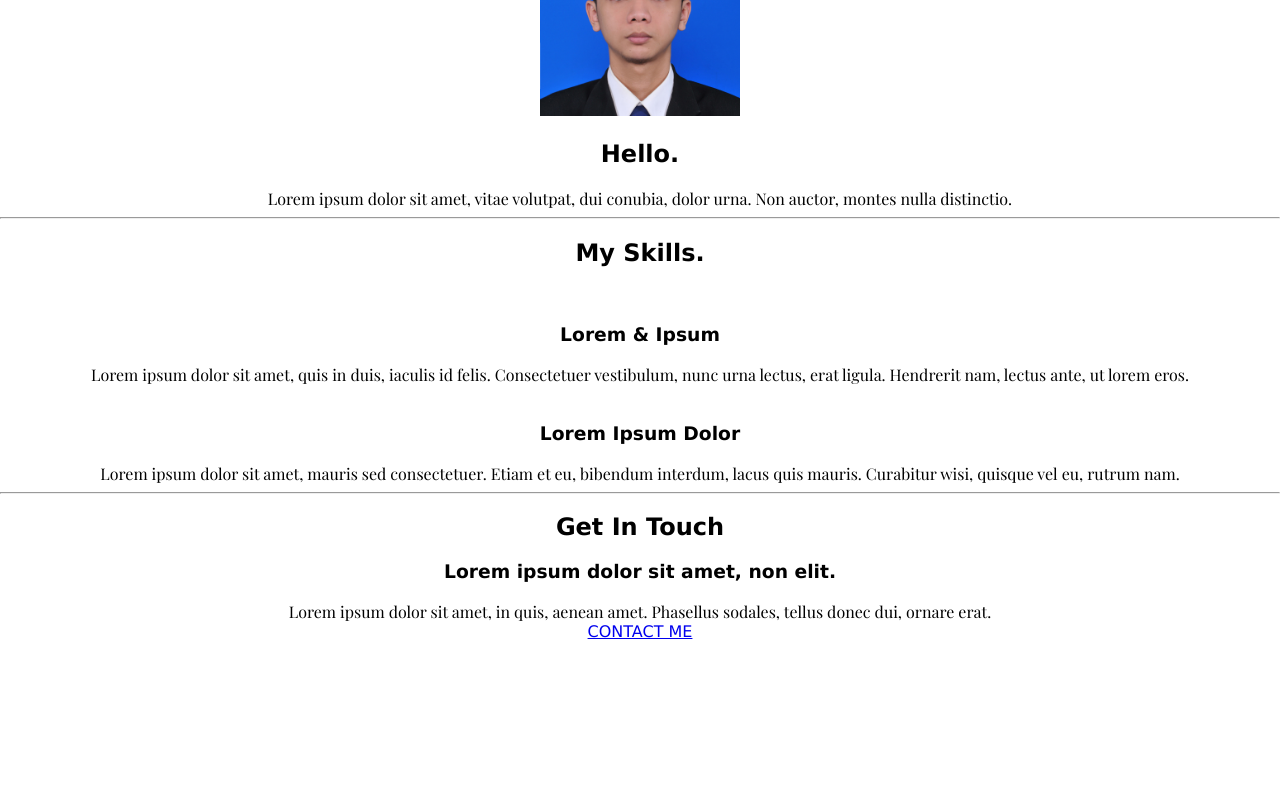
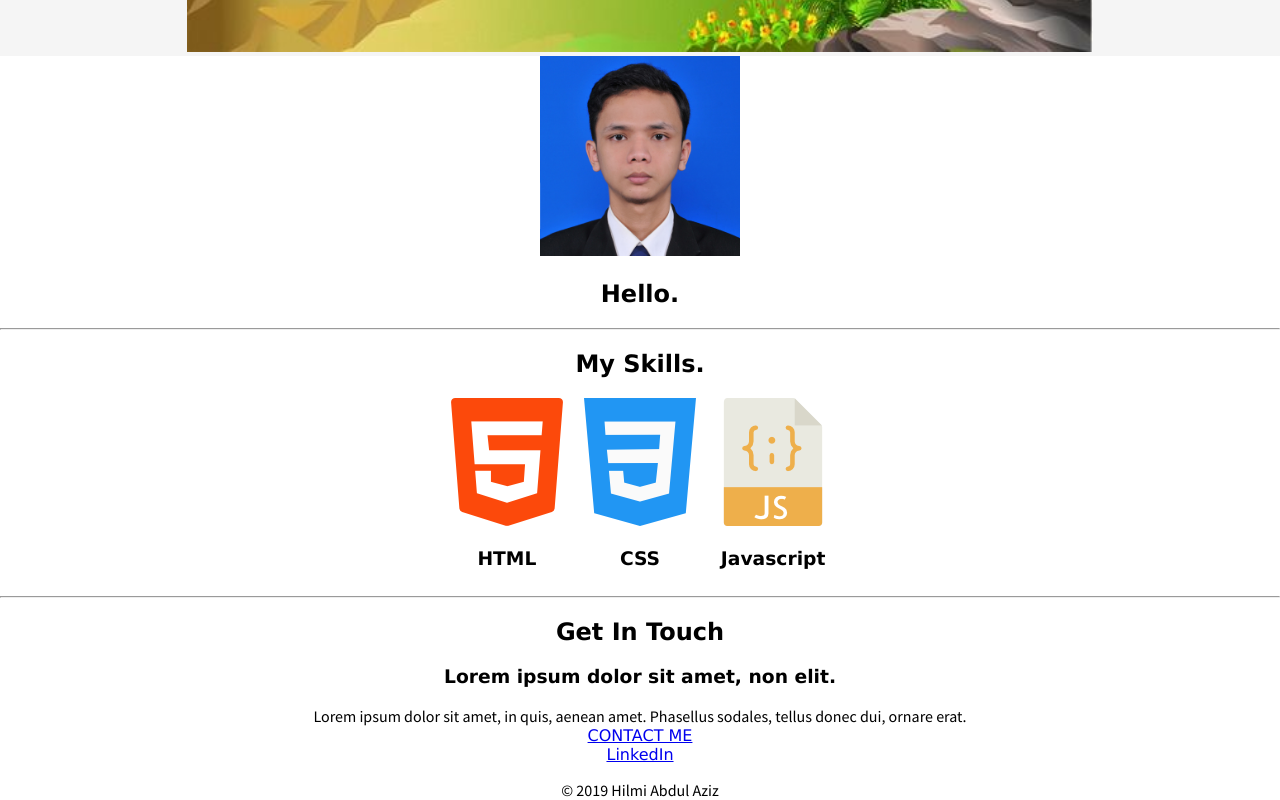
Before and after one commit to hilmi-a/CV, a plain HTML site: page cv.html in a window 1280 px wide. Shown: the part 640-1440 px from the top of the page. Before the commit the page ends 1281 px from the top, so only its background shows below. Drawn offline with nearby package versions, Linux system fonts and the light colour scheme; a script that the page names is missing.

Commit message:
add skills

```diff
--- a/css/main.css
+++ b/css/main.css
@@ -3,6 +3,11 @@ body{
     text-align: center;
     font-family: verdana, sans-serif;
 }
+
+.hidden{
+    display: none;
+}
+
 
 .top-container{
     background-color: #f5f5f5;
@@ -19,7 +24,7 @@ body{
 }
 
 .mountain{
-
+    height: 500px;
 
 }
 
@@ -38,13 +43,19 @@ h1{
 
 p{
     margin-bottom: 0;
-    font-family: 'Playfair Display', serif;
+    /* font-family: 'Playfair Display', serif; */
+    /* font-family: 'Pacifico', cursive; */
+    font-family: 'Source Sans Pro', sans-serif;
 }
 .mid-container{
     /* background-color: #30e3ca;
     width: 200px;
     height: 200px; */
 
+}
+
+.skill-row{
+    display: inline-block;
 }
 
 .profile-photo{
--- a/cv.html
+++ b/cv.html
@@ -6,7 +6,8 @@
     <title>Web CV</title>
     <meta name="viewport" content="width=device-width, initial-scale=1">
     <link rel="stylesheet" type="text/css" media="screen" href="css/main.css">
-    <link href="https://fonts.googleapis.com/css?family=Merriweather|Pacifico|Playfair+Display" rel="stylesheet">
+    <link href="https://fonts.googleapis.com/css?family=Merriweather|Pacifico|Playfair+Display|Source+Sans+Pro" rel="stylesheet">
+
     <script src="main.js"></script>
 </head>
 <body>
@@ -21,31 +22,40 @@
             <div class="profile">
               <img src="img/me.png" class="profile-photo">
               <h2>Hello.</h2>
-              <p>Lorem ipsum dolor sit amet, vitae volutpat, dui conubia, dolor urna. Non auctor, montes nulla distinctio.</p>
+              <p class="hidden">Lorem ipsum dolor sit amet, vitae volutpat, dui conubia, dolor urna. Non auctor, montes nulla distinctio.</p>
             </div>
             <hr>
             <div class="skills">
               <h2>My Skills.</h2>
               <div class="skill-row">
-                <img class="" src="" alt="">
-                <h3>Lorem & Ipsum</h3>
-                <p>Lorem ipsum dolor sit amet, quis in duis, iaculis id felis. Consectetuer vestibulum, nunc urna lectus, erat ligula. Hendrerit nam, lectus ante, ut lorem eros.</p>
+                <img class="html-logo" src="img/html-5.png" alt="">
+                <h3>HTML</h3>
+                <p class="hidden">Lorem ipsum dolor sit amet, quis in duis, iaculis id felis. Consectetuer vestibulum, nunc urna lectus, erat ligula. Hendrerit nam, lectus ante, ut lorem eros.</p>
               </div>
               <div class="skill-row">
-                <img class="" src="" alt="">
-                <h3>Lorem Ipsum Dolor</h3>
-                <p>Lorem ipsum dolor sit amet, mauris sed consectetuer. Etiam et eu, bibendum interdum, lacus quis mauris. Curabitur wisi, quisque vel eu, rutrum nam.</p>
+                <img class="css-logo" src="img/css-3.png" alt="">
+                <h3>CSS</h3>
+                <p class="hidden">Lorem ipsum dolor sit amet, mauris sed consectetuer. Etiam et eu, bibendum interdum, lacus quis mauris. Curabitur wisi, quisque vel eu, rutrum nam.</p>
               </div>
+              <div class="skill-row">
+                    <img class="js-logo" src="img/javascript.png" alt="">
+                    <h3>Javascript</h3>
+                    <p class="hidden">Lorem ipsum dolor sit amet, mauris sed consectetuer. Etiam et eu, bibendum interdum, lacus quis mauris. Curabitur wisi, quisque vel eu, rutrum nam.</p>
+                  </div>
             </div>
             <hr>
             <div class="contact-me">
               <h2>Get In Touch</h2>
               <h3>Lorem ipsum dolor sit amet, non elit.</h3>
               <p>Lorem ipsum dolor sit amet, in quis, aenean amet. Phasellus sodales, tellus donec dui, ornare erat.</p>
-              <a class="btn" href="mailto:name@email.com">CONTACT ME</a>
+              <a class="btn" href="mailto:hilmi.a.aziz@email.com">CONTACT ME</a>
             </div>
           </div>
+          <div class="bottom-container">
+                <a class="footer-link" href="https://www.linkedin.com/">LinkedIn</a>
 
+                <p>© 2019 Hilmi Abdul Aziz</p>
+            </div>
 
     </div>
 </body>
```
Also changed, not shown: img/css-3.png (added), img/html-5.png (added), img/javascript.png (added), img/mountain-2.jpg (added).
